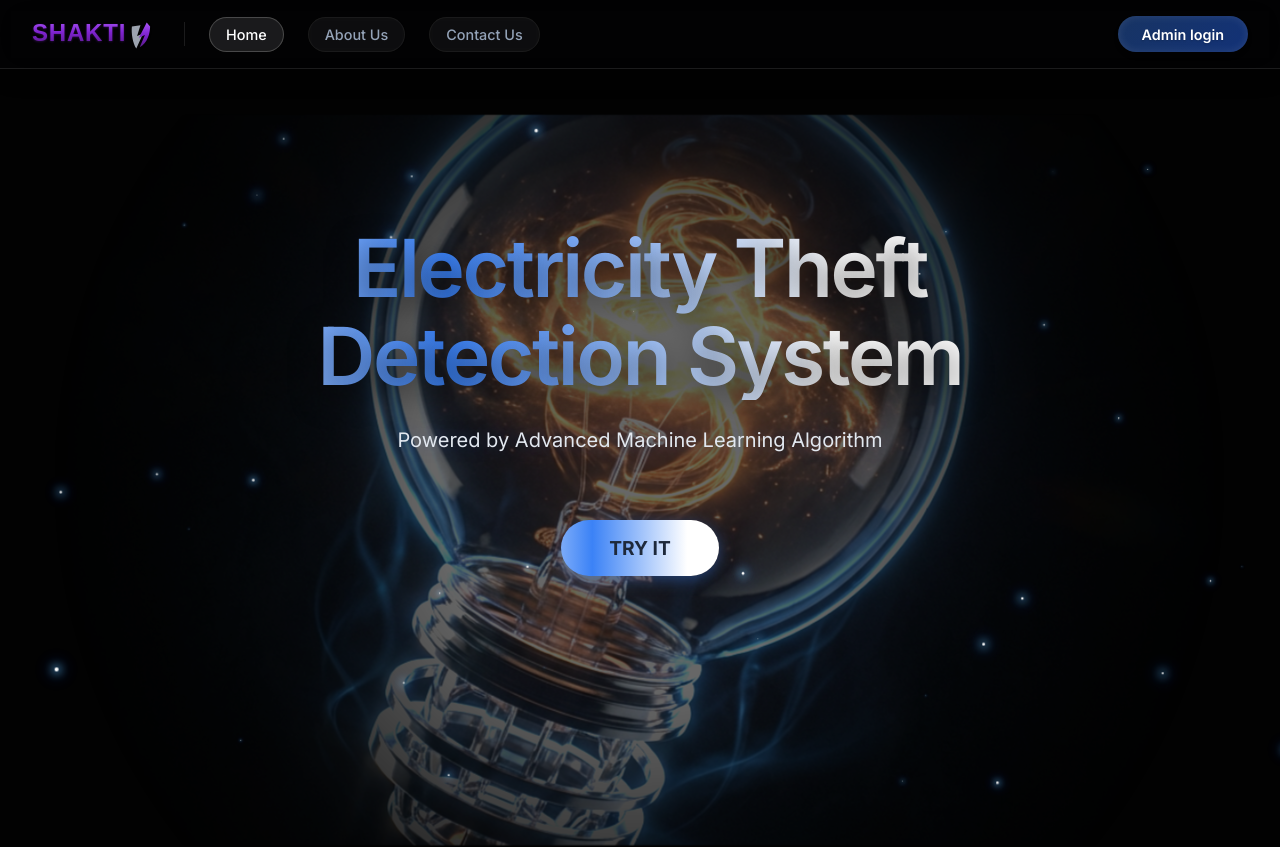
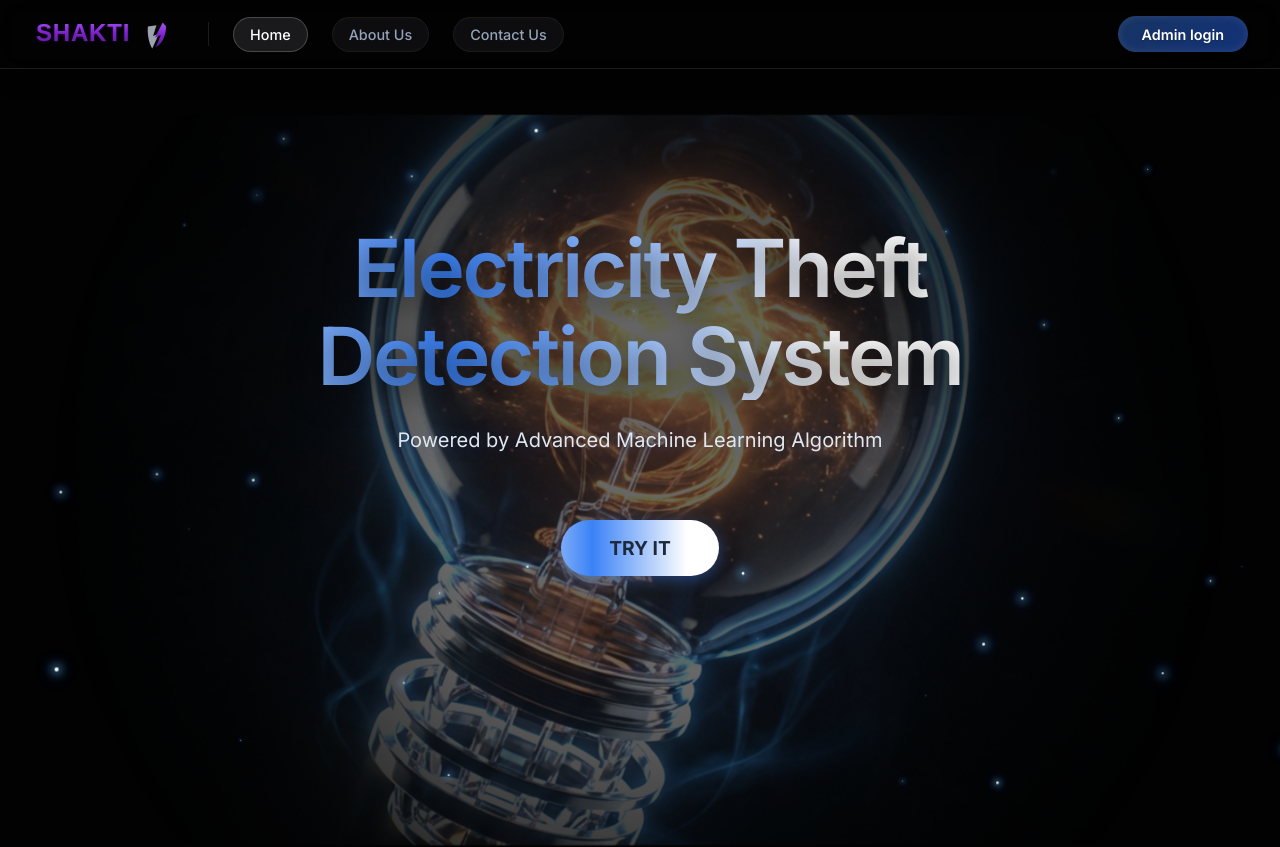
Before and after one commit to asrawst/Shakti, a React (Vite) app in the folder frontend/: page / in a window 1280 px wide. Shown: the top 847 px of the page. Built offline with nearby package versions, Linux system fonts and the light colour scheme.

Commit message:
Fix logo text overlap by increasing spacing

```diff
--- a/frontend/src/components/Logo.jsx
+++ b/frontend/src/components/Logo.jsx
@@ -3,7 +3,7 @@ import React from 'react';
 export default function ShaktiLogo({ className, style }) {
     return (
         <svg
-            viewBox="0 0 320 80"
+            viewBox="0 0 380 80"
             fill="none"
             xmlns="http://www.w3.org/2000/svg"
             className={className}
@@ -20,13 +20,13 @@ export default function ShaktiLogo({ className, style }) {
 
             {/*
                layout:
-               Text "SHAKTI" on left (approx 0-220 width)
-               Shield on right (approx 230-300 width)
+               Text "SHAKTI" on left
+               Shield on right
             */}
 
             {/* TEXT: SHAKTI */}
             <text
-                x="0"
+                x="10"
                 y="58"
                 fontFamily="Arial, Helvetica, sans-serif"
                 fontWeight="900"
@@ -39,8 +39,8 @@ export default function ShaktiLogo({ className, style }) {
             </text>
 
             {/* SHIELD ICON */}
-            {/* Translated to the right by ~240 units to sit next to text. Scaled down slightly to fit 80px height. */}
-            <g transform="translate(240, 5) scale(0.65)">
+            {/* Moved to 280 to prevent overlap with 'I' on wider font renderings */}
+            <g transform="translate(280, 5) scale(0.65)">
                 {/* Left/Grey Segment */}
                 <path
                     d="M15 25 L48 20 L35 62 L58 52 L32 110 C18 90 12 50 15 25Z"
```
